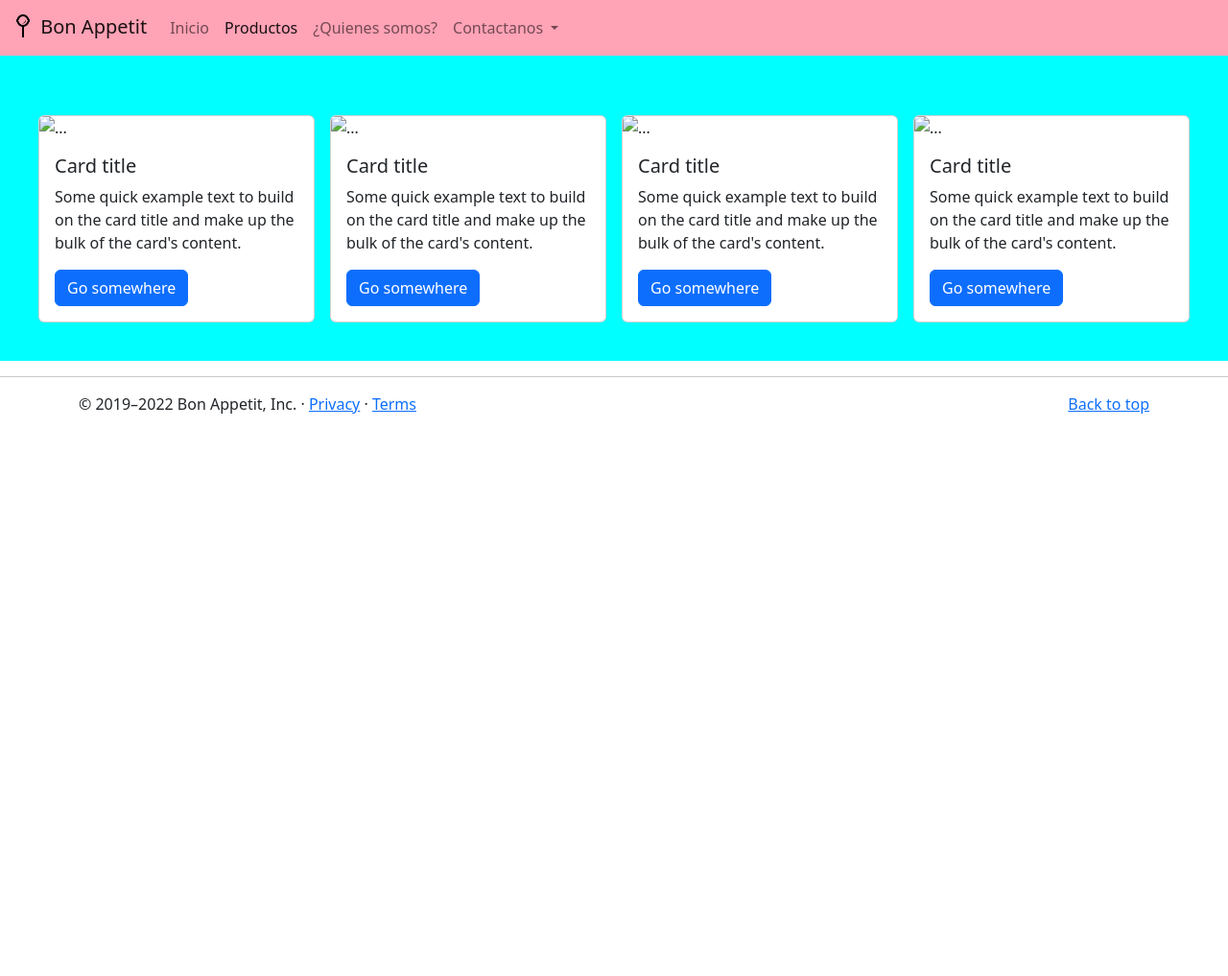
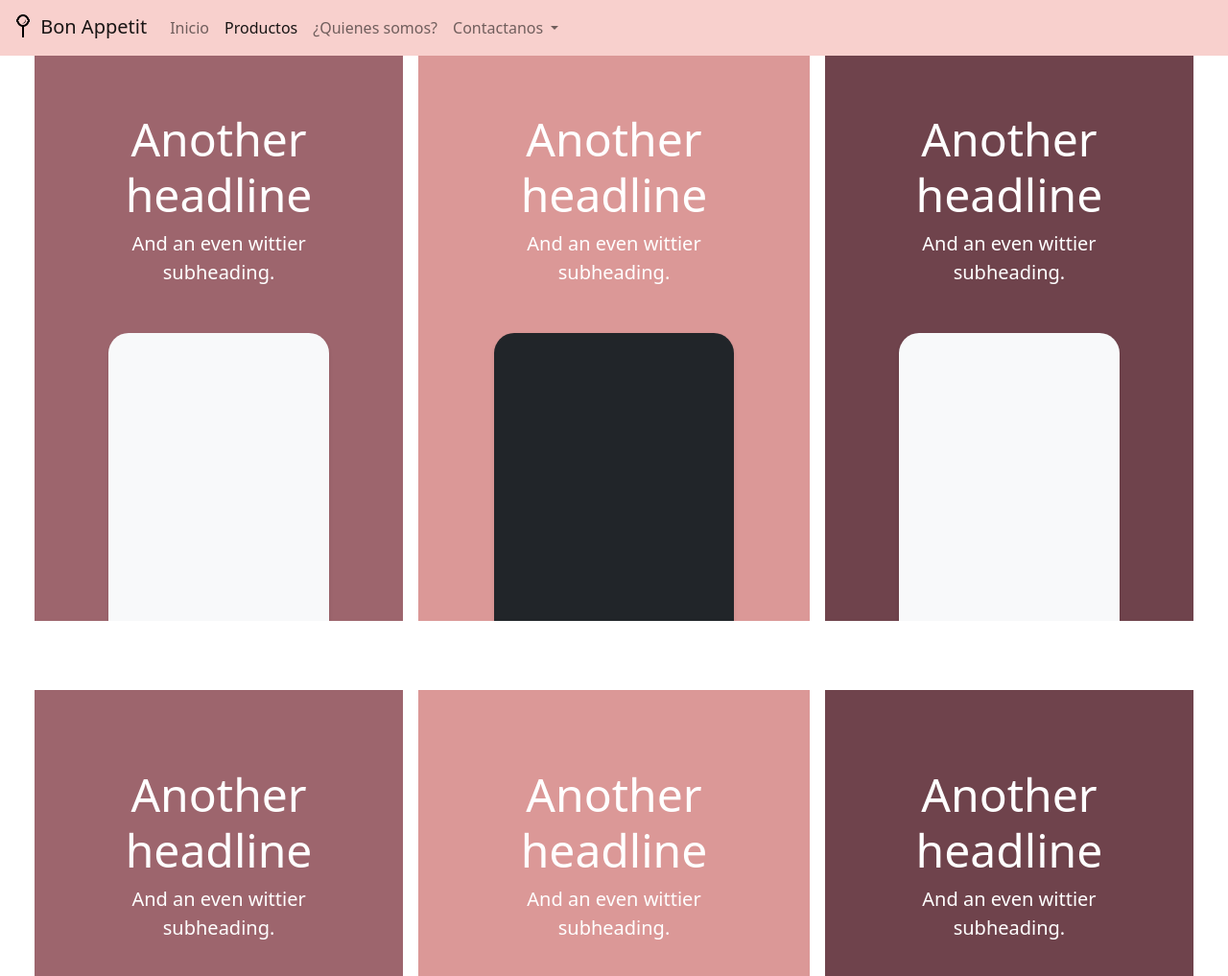
Before and after one commit to Yulianasaavedra/Proyecto-Final-sin-fallas, a plain HTML site: page products.html in a window 1280 px wide. Shown: the top 1017 px of the page at 96% size. Before the commit the page ends 800 px from the top, so only its background shows below. Drawn offline with nearby package versions, Linux system fonts and the light colour scheme.

Commit message:
Cambio de colores
change products color

```diff
--- a/Css/style.css
+++ b/Css/style.css
@@ -1,3 +1,13 @@
+.color1 {color: #532f38;}
+.color2 {color: #6f434c;}
+.color3 {color: #9d656d;}
+.color4 {color: #db9897;}
+.color5 {color: #f8d0cd;}
+
+
+#productoscards{
+    padding: 20px;
+}
 #inicio-vid{
     display: flex;
     width: 100%;
--- a/products.html
+++ b/products.html
@@ -11,7 +11,7 @@
     <title>Bon Appetit</title>
 </head>
 <body>
-  <nav class="navbar navbar-expand-md fixed-top" style="background-color: #ffa3b6;">
+  <nav class="navbar navbar-expand-md fixed-top" style="background-color: #f8d0cd;">
         <div class="container-fluid">
           <a class="navbar-brand" href="index.html"><svg width="25" height="30" xmlns="http://www.w3.org/2000/svg" fill-rule="evenodd" clip-rule="evenodd"><path d="M11 12.923c-2.619-.405-4.723-2.375-5.326-4.923h-.508c-.109-.489-.166-.998-.166-1.519 0-.508.054-1.004.157-1.481h.517c.678-2.865 3.255-5 6.326-5 3.071 0 5.648 2.135 6.326 5h.517c.103.477.157.973.157 1.481 0 .521-.057 1.03-.166 1.519h-.508c-.603 2.548-2.708 4.518-5.326 4.923v11.077h-2v-11.077zm-3.472-5.923c.249 2.249 2.157 4 4.472 4 2.315 0 4.223-1.751 4.472-4h.528c.081-.301.1-.63 0-1h-.528c-.249-2.249-2.157-4-4.472-4-2.315 0-4.223 1.751-4.472 4h-.528c-.06.342-.056.675 0 1h.528zm7.254-1.817c.141.36.218.753.218 1.163 0 1.767-1.434 3.202-3.201 3.202-.279 0-.55-.036-.808-.103 2.037-.429 3.6-2.149 3.791-4.262z"/></svg> Bon Appetit</a>
           <button class="navbar-toggler" type="button" data-bs-toggle="collapse" data-bs-target="#navbarNavDropdown" aria-controls="navbarNavDropdown" aria-expanded="false" aria-label="Toggle navigation">
@@ -41,49 +41,84 @@
           </div>
         </div>
       </nav>
-      <div id="container-carta">
-    <div id="containerproduct">
-      <div class="card" style="width: 18rem;">
-        <img src="..." class="card-img-top" alt="...">
-        <div class="card-body">
-          <h5 class="card-title">Card title</h5>
-          <p class="card-text">Some quick example text to build on the card title and make up the bulk of the card's content.</p>
-          <a href="#" class="btn btn-primary">Go somewhere</a>
+
+      <div id="productoscards">
+        <div class="d-md-flex flex-md-equal w-100 my-md-3 ps-md-3">
+          <div class="text-bg-dark me-md-3 pt-3 px-3 pt-md-5 px-md-5 text-center overflow-hidden" style="background-color: #9d656d!important ;">
+            <div class="my-3 py-3">
+              <h2 class="display-5">Another headline</h2>
+              <p class="lead">And an even wittier subheading.</p>
+            </div>
+            <div class="bg-light shadow-sm mx-auto" style="width: 80%; height: 300px; border-radius: 21px 21px 0 0;"></div>
+          </div>
+          <div class="text-bg-dark me-md-3 pt-3 px-3 pt-md-5 px-md-5 text-center overflow-hidden" style="background-color: #db9897!important;">
+            <div class="my-3 p-3">
+              <h2 class="display-5">Another headline</h2>
+              <p class="lead">And an even wittier subheading.</p>
+            </div>
+            <div class="bg-dark shadow-sm mx-auto" style="width: 80%; height: 300px; border-radius: 21px 21px 0 0;"></div>
+          </div>
+          <div class="text-bg-dark me-md-3 pt-3 px-3 pt-md-5 px-md-5 text-center overflow-hidden" style="background-color: #6f434c!important;">
+            <div class="my-3 py-3">
+              <h2 class="display-5">Another headline</h2>
+              <p class="lead">And an even wittier subheading.</p>
+            </div>
+            <div class="bg-light shadow-sm mx-auto" style="width: 80%; height: 300px; border-radius: 21px 21px 0 0;"></div>
           </div>
         </div>
     </div>
-    <div id="containerproduct">
-      <div class="card" style="width: 18rem;">
-        <img src="..." class="card-img-top" alt="...">
-        <div class="card-body">
-          <h5 class="card-title">Card title</h5>
-          <p class="card-text">Some quick example text to build on the card title and make up the bulk of the card's content.</p>
-          <a href="#" class="btn btn-primary">Go somewhere</a>
+    <div id="productoscards">
+      <div class="d-md-flex flex-md-equal w-100 my-md-3 ps-md-3">
+        <div class="text-bg-dark me-md-3 pt-3 px-3 pt-md-5 px-md-5 text-center overflow-hidden" style="background-color: #9d656d!important ;">
+          <div class="my-3 py-3">
+            <h2 class="display-5">Another headline</h2>
+            <p class="lead">And an even wittier subheading.</p>
           </div>
+          <div class="bg-light shadow-sm mx-auto" style="width: 80%; height: 300px; border-radius: 21px 21px 0 0;"></div>
         </div>
+        <div class="text-bg-dark me-md-3 pt-3 px-3 pt-md-5 px-md-5 text-center overflow-hidden" style="background-color: #db9897!important;">
+          <div class="my-3 p-3">
+            <h2 class="display-5">Another headline</h2>
+            <p class="lead">And an even wittier subheading.</p>
           </div>
-    <div id="containerproduct">
-      <div class="card" style="width: 18rem;">
-        <img src="..." class="card-img-top" alt="...">
-        <div class="card-body">
-          <h5 class="card-title">Card title</h5>
-          <p class="card-text">Some quick example text to build on the card title and make up the bulk of the card's content.</p>
-          <a href="#" class="btn btn-primary">Go somewhere</a>
+          <div class="bg-dark shadow-sm mx-auto" style="width: 80%; height: 300px; border-radius: 21px 21px 0 0;"></div>
         </div>
+        <div class="text-bg-dark me-md-3 pt-3 px-3 pt-md-5 px-md-5 text-center overflow-hidden" style="background-color: #6f434c!important;">
+          <div class="my-3 py-3">
+            <h2 class="display-5">Another headline</h2>
+            <p class="lead">And an even wittier subheading.</p>
           </div>
-    </div>
-    <div id="containerproduct">
-      <div class="card" style="width: 18rem;">
-        <img src="..." class="card-img-top" alt="...">
-        <div class="card-body">
-          <h5 class="card-title">Card title</h5>
-          <p class="card-text">Some quick example text to build on the card title and make up the bulk of the card's content.</p>
-          <a href="#" class="btn btn-primary">Go somewhere</a>
+          <div class="bg-light shadow-sm mx-auto" style="width: 80%; height: 300px; border-radius: 21px 21px 0 0;"></div>
         </div>
       </div>
   </div>
 
+  <div id="productoscards">
+    <div class="d-md-flex flex-md-equal w-100 my-md-3 ps-md-3">
+      <div class="text-bg-dark me-md-3 pt-3 px-3 pt-md-5 px-md-5 text-center overflow-hidden" style="background-color: #9d656d!important ;">
+        <div class="my-3 py-3">
+          <h2 class="display-5">Another headline</h2>
+          <p class="lead">And an even wittier subheading.</p>
         </div>
+        <div class="bg-light shadow-sm mx-auto" style="width: 80%; height: 300px; border-radius: 21px 21px 0 0;"></div>
+      </div>
+      <div class="text-bg-dark me-md-3 pt-3 px-3 pt-md-5 px-md-5 text-center overflow-hidden" style="background-color: #db9897!important;">
+        <div class="my-3 p-3">
+          <h2 class="display-5">Another headline</h2>
+          <p class="lead">And an even wittier subheading.</p>
+        </div>
+        <div class="bg-dark shadow-sm mx-auto" style="width: 80%; height: 300px; border-radius: 21px 21px 0 0;"></div>
+      </div>
+      <div class="text-bg-dark me-md-3 pt-3 px-3 pt-md-5 px-md-5 text-center overflow-hidden" style="background-color: #6f434c!important;">
+        <div class="my-3 py-3">
+          <h2 class="display-5">Another headline</h2>
+          <p class="lead">And an even wittier subheading.</p>
+        </div>
+        <div class="bg-light shadow-sm mx-auto" style="width: 80%; height: 300px; border-radius: 21px 21px 0 0;"></div>
+      </div>
+    </div>
+</div>
+
 <hr class="featurette-divider">
 
     <footer class="container">
```
Also changed, not shown: index.html (+1 -1 lines). Lines whose indentation alone changed are shown as unchanged.
